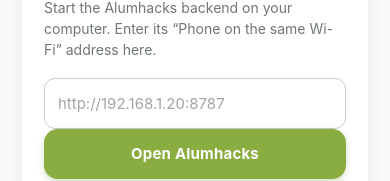
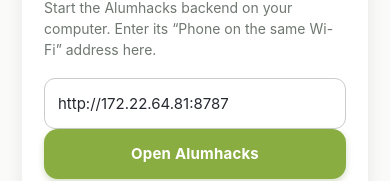
Before and after one commit to Ritwik82/Alumhacks-Mobile, a React Native app: screen / in a window 390 px wide. Shown: the part 357-538 px from the top of the page. Built offline with nearby package versions, Linux system fonts and the light colour scheme.

Commit message:
Fix slow connection hangs: pre-populate Wi-Fi IP, add 4s fail-fast network timeouts, and keep backend daemon active

```diff
--- a/App.js
+++ b/App.js
@@ -259,7 +259,7 @@
 }
 
 function AppContent() {
-  const [serverInput, setServerInput] = useState('');
+  const [serverInput, setServerInput] = useState('http://172.22.64.81:8787');
   const [serverUrl, setServerUrl] = useState('');
   const [connectedToBackend, setConnectedToBackend] = useState(false);
   const [setupError, setSetupError] = useState('');
@@ -647,7 +647,7 @@
         <Text style={styles.kicker}>ALUMHACKS MOBILE</Text>
         <Text style={styles.screenHeading}>Connect to your computer</Text>
         <Text style={styles.bodyCopy}>Start the Alumhacks backend on your computer. Enter its “Phone on the same Wi-Fi” address here.</Text>
-        <TextInput value={serverInput} onChangeText={setServerInput} autoCapitalize="none" autoCorrect={false} keyboardType="url" placeholder="http://192.168.1.20:8787" placeholderTextColor="#A0A6A1" style={styles.textInput} onSubmitEditing={checkServer} accessibilityLabel="Backend server URL" />
+        <TextInput value={serverInput} onChangeText={setServerInput} autoCapitalize="none" autoCorrect={false} keyboardType="url" placeholder="http://172.22.64.81:8787" placeholderTextColor="#A0A6A1" style={styles.textInput} onSubmitEditing={checkServer} accessibilityLabel="Backend server URL" />
         {setupError ? <Text style={styles.errorText}>{setupError}</Text> : null}
         <ActionButton title={loading ? 'Connecting…' : 'Open Alumhacks'} disabled={loading} onPress={checkServer} />
         <Text style={styles.footnote}>Keep your phone and computer on the same trusted Wi-Fi network.</Text>
```
